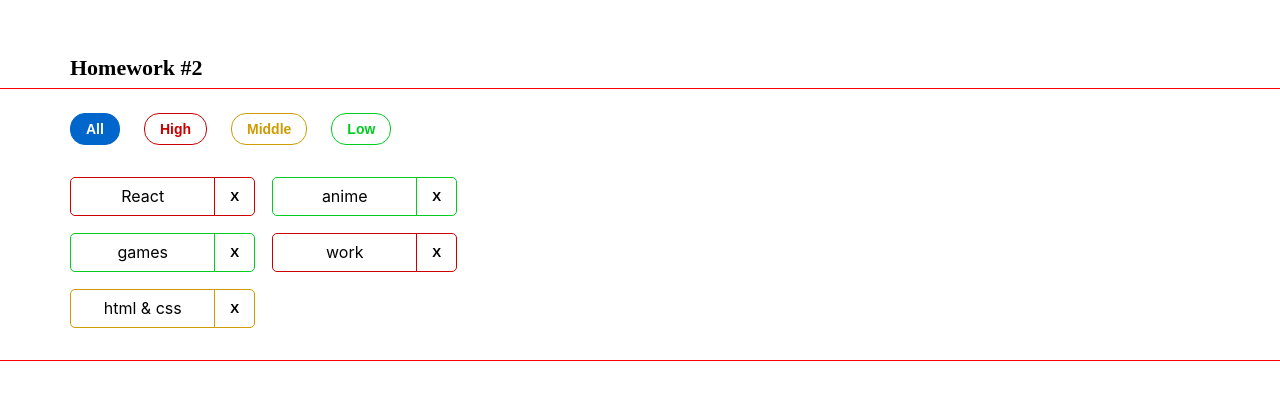
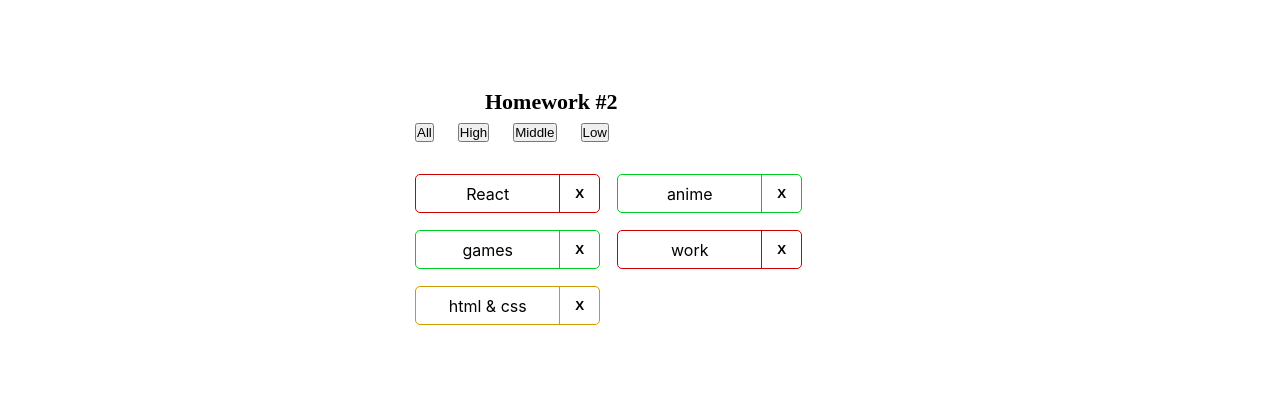
Before and after one commit to zheton90/hws2-master, a React (Create React App) app: page / in a window 1280 px wide. Shown: the part 192-592 px from the top of the page. Built offline with nearby package versions, Linux system fonts and the light colour scheme; the HTML template or start-up script is replaced by a standard one.

Commit message:
attempt to fix hw2

```diff
--- a/src/s1-main/App.module.css
+++ b/src/s1-main/App.module.css
@@ -8,11 +8,11 @@
 }
 
 .hw {
-    width: 1280px;
-    padding: 24px 70px 32px 70px;
-    display: flex;
-    flex-direction: column;
-    outline: 1px solid red;
+    /*width: 1280px;*/
+    /*padding: 24px 70px 32px 70px;*/
+    /*display: flex;*/
+    /*flex-direction: column;*/
+    /*outline: 1px solid red;*/
 }
 
 .hwTitle {
--- a/src/s2-homeworks/hw02/HW2.tsx
+++ b/src/s2-homeworks/hw02/HW2.tsx
@@ -37,11 +37,10 @@ const defaultAffairs: AffairsType = [ // need to fix any
 
 // pure helper functions
 export const filterAffairs = (affairs: AffairsType, filter: string): AffairsType => { // need to fix any
-    return filter === 'all' ? affairs : [...affairs.filter(af => af.priority === filter)] // need to fix
+    return filter === 'all' ? affairs :affairs.filter(af => af.priority === filter) // need to fix
 }
 export const deleteAffair = (affairs: AffairsType, _id: number): AffairsType => { // need to fix any
-    console.log(_id )
-    return [...affairs.filter(af => af._id !== _id)] // need to fix
+    return affairs.filter(af => af._id !== _id) // need to fix
 }
 
 function HW2() {
--- a/src/s2-homeworks/hw02/affairs/Affairs.tsx
+++ b/src/s2-homeworks/hw02/affairs/Affairs.tsx
@@ -23,11 +23,11 @@ function Affairs(props: AffairsPropsType) {
     const setLow = () => {
         props.setFilter('low')
     }
-
-    const cnAll = s.button + ' ' + s.all + (props.filter === 'all' ? ' ' + s.active : '')
-    const cnHigh = s.button + ' ' + s.high + (props.filter === 'high' ? ' ' + s.active : '')
-    const cnMiddle = s.button + ' ' + s.middle + (props.filter === 'middle' ? ' ' + s.active : '')
-    const cnLow = s.button + ' ' + s.low + (props.filter === 'low' ? ' ' + s.active : '')
+    //
+    // const cnAll = s.button + ' ' + s.all + (props.filter === 'all' ? ' ' + s.active : '')
+    // const cnHigh = s.button + ' ' + s.high + (props.filter === 'high' ? ' ' + s.active : '')
+    // const cnMiddle = s.button + ' ' + s.middle + (props.filter === 'middle' ? ' ' + s.active : '')
+    // const cnLow = s.button + ' ' + s.low + (props.filter === 'low' ? ' ' + s.active : '')
 
     const mappedAffairs = props.data.map((a: AffairType) => (
         <Affair
@@ -43,28 +43,28 @@ function Affairs(props: AffairsPropsType) {
                 <button
                     id={'hw2-button-all'}
                     onClick={setAll}
-                    className={cnAll}
+                    // className={cnAll}
                 >
                     All
                 </button>
                 <button
                     id={'hw2-button-high'}
                     onClick={setHigh}
-                    className={cnHigh}
+                    // className={cnHigh}
                 >
                     High
                 </button>
                 <button
                     id={'hw2-button-middle'}
                     onClick={setMiddle}
-                    className={cnMiddle}
+                    // className={cnMiddle}
                 >
                     Middle
                 </button>
                 <button
                     id={'hw2-button-low'}
                     onClick={setLow}
-                    className={cnLow}
+                    // className={cnLow}
                 >
                     Low
                 </button>
```
Also changed, not shown: src/s2-homeworks/hw01/friend-message/FriendMessage.module.css (+5 -7 lines), src/s2-homeworks/hw01/message/Message.module.css (+9 -3 lines), src/s2-homeworks/hw01/message/Message.tsx (+9 -4 lines).
